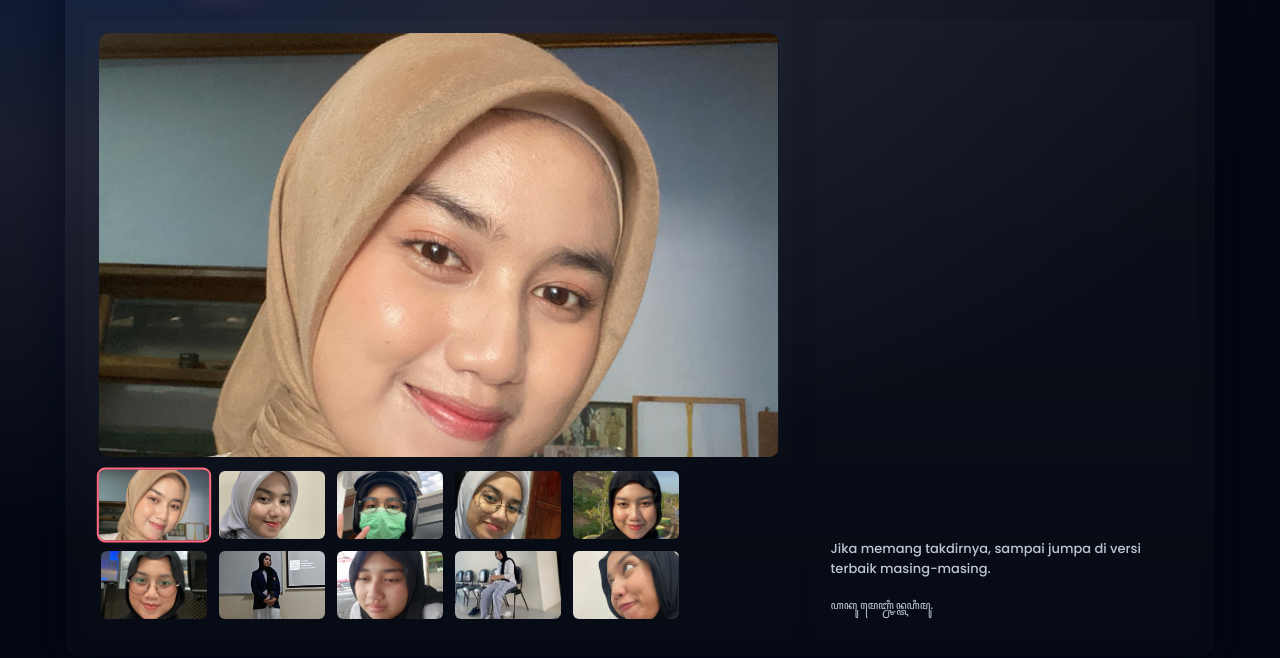
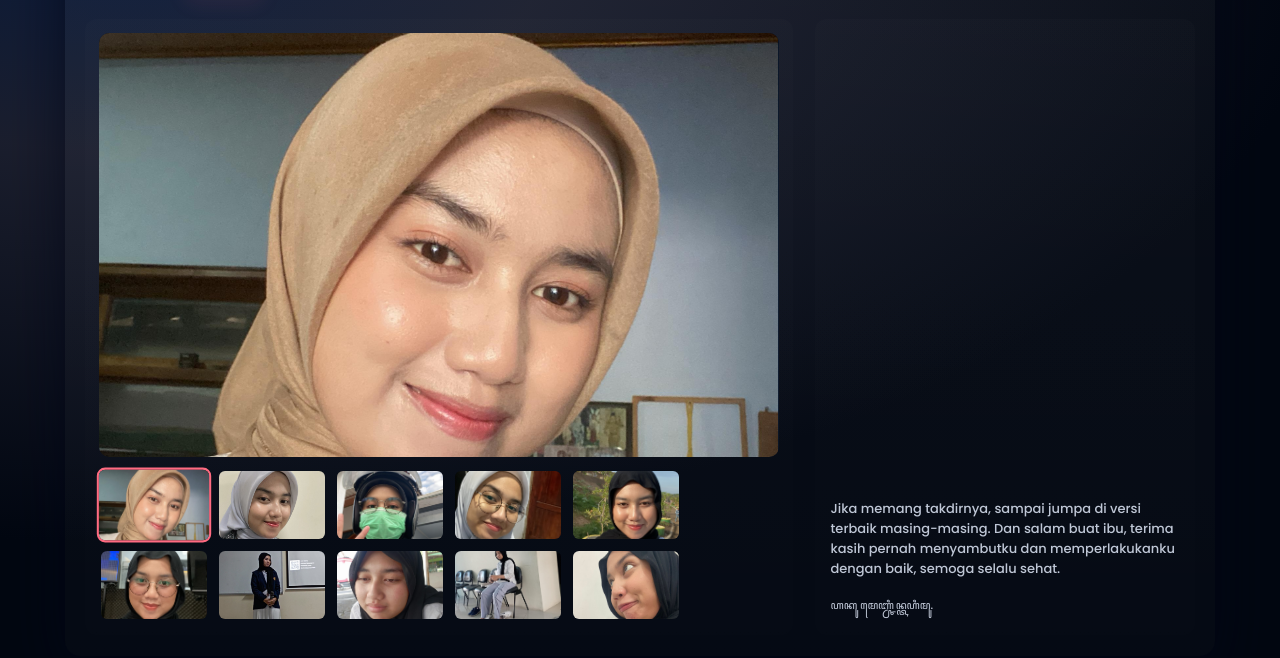
Before and after one commit to IMDZIVT/Selamat-Ulang-Tahun, a plain HTML site: page index.html in a window 1280 px wide. Shown: the part 138-796 px from the top of the page. Drawn offline with Linux system fonts and the light colour scheme.

Commit message:
Update index.html

```diff
--- a/index.html
+++ b/index.html
@@ -230,7 +230,7 @@ Biarlah kenangan menjadi bagian perjalanan yang membentuk diri kita. Semoga lang
 
 Terima kasih, dan semoga ulang tahunmu membawa kedamaian.
       </div>
-      <div class="note">Jika memang takdirnya, sampai jumpa di versi terbaik masing-masing.</div>
+      <div class="note">Jika memang takdirnya, sampai jumpa di versi terbaik masing-masing. Dan salam buat ibu, terima kasih pernah menyambutku dan memperlakukanku dengan baik, semoga selalu sehat.</div>
       <div class="download-note">ꦲꦏꦸ ꦩꦺꦚ꧀ꦕꦶꦤ꧀ꦠꦲꦶꦩꦸ.</div>
     </div>
   </div>
```
